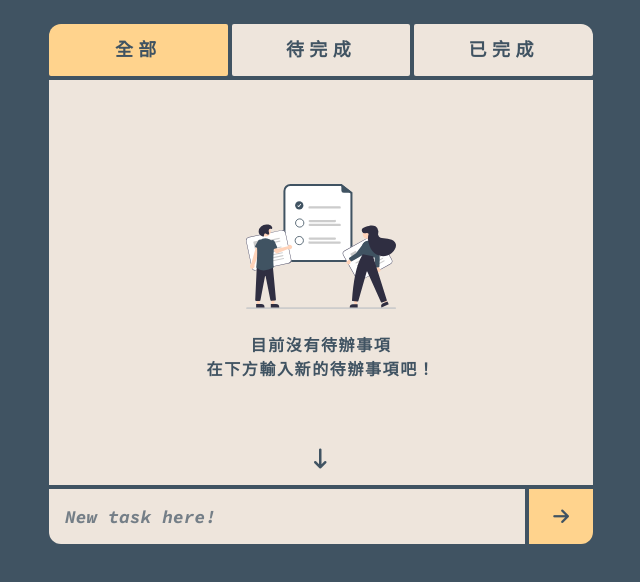
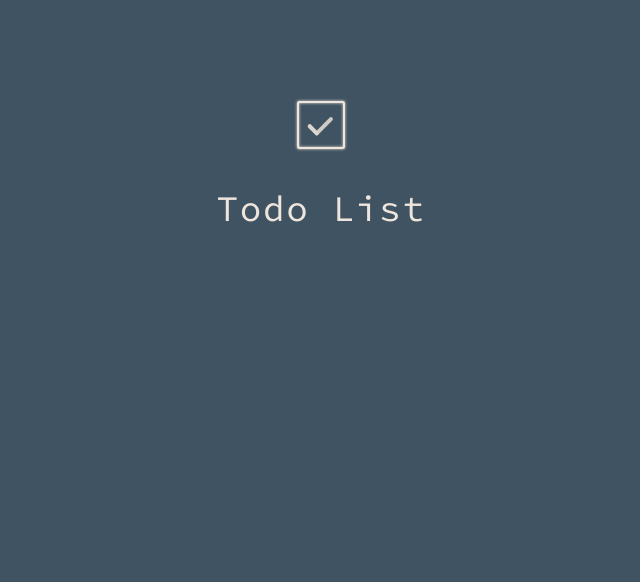
Before and after one commit to crecpz/TodoList-V2-Tailwind, a website: page index.html in a window 1280 px wide. Shown: the part 160-742 px from the top of the page, without its empty margins (319-959 px from the left). Drawn offline with Linux system fonts and the light colour scheme.

Commit message:
1.完成跳出通知的樣式 2.修正內建動畫無法使用的問題

```diff
--- a/index.html
+++ b/index.html
@@ -30,11 +30,7 @@
 
 <body class="relative h-[100vh] font-main-font bg-primary text-secondary tracking-widest">
 
-    <!--    codepen loader 參考
-            https://codepen.io/frontendjoe/pen/eYGYPaw?editors=1000
-    -->
-
-    <!-- <div id="loader"
+    <div id="loader"
         class="absolute left-0 top-0 z-50 flex flex-col justify-center items-center w-full h-full bg-primary">
         <div class="relative w-12 h-12 mb-10 border-[2.5px] border-secondary rounded-sm animate-box-appear">
             <div class="absolute -top-[3px] w-full h-full rotate-45">
@@ -47,7 +43,7 @@
                 class="inline-block">o</span><span class="inline-block">d</span><span class="inline-block">o</span><span
                 class="inline-block">&nbsp;</span><span class="inline-block">L</span><span
                 class="inline-block">i</span><span class="inline-block">s</span><span class="inline-block">t</span></p>
-    </div> -->
+    </div>
 
 
     <!-- content -->
@@ -63,10 +59,9 @@
             <button id="completed" class="status__tab status__tab-completed">已完成</button>
 
             <!-- alert message -->
-            <!-- bg-[#78977e]/80 -->
             <div id="message-wrapper"
-                class="hide absolute top-0 left-0 z-10 w-full bg-[#116046]/60 text-center pt-3 pb-2.5 whitespace-nowrap text-secondary cursor-pointer select-none shadow-xl transition-[opacity,transform,visibility] duration-500">
-                <div class="absolute -top-1 left-0 w-full h-1 bg-white"></div>
+                class="hide absolute top-0 left-0 z-10 w-full bg-[#2b2a2a] text-center pt-3 pb-2.5 whitespace-nowrap text-secondary cursor-pointer select-none shadow-xl transition-[opacity,transform,visibility] duration-300">
+                <div class="absolute -top-1 left-0 w-full h-1 bg-[#ffc85a]/90"></div>
                 <i class="fa-regular fa-circle-check text-lg"></i>
                 已成功新增至<span class="text-tertiary">待完成</span>！
             </div>
--- a/main.js
+++ b/main.js
@@ -1,32 +1,34 @@
-/* ------ Table of contents ------
+/*  ------ Table of contents ------
 
 
- */
+
+
+*/
 
 
 
 
 
 // loader
-// const loader = document.querySelector('#loader');
+const loader = document.querySelector('#loader');
 
-// const letterWrapper = document.querySelector('#letter-wrapper');
+const letterWrapper = document.querySelector('#letter-wrapper');
 
-// setTimeout(() => {
-//     [...letterWrapper.children].forEach((letter, index, arr) => {
-//         letter.classList.add('animate-jumping-letter');
-//         if (arr[index + 1]) {
-//             arr[index + 1].style.animationDelay = (index + 1) + '00ms';
-//         };
-//     })
-// }, 1400);
+setTimeout(() => {
+    [...letterWrapper.children].forEach((letter, index, arr) => {
+        letter.classList.add('animate-jumping-letter');
+        if (arr[index + 1]) {
+            arr[index + 1].style.animationDelay = (index + 1) + '00ms';
+        };
+    })
+}, 1400);
 
-// letterWrapper.lastChild.addEventListener('animationend', () => {
-//     loader.classList.add('animate-fade-out');
-//     loader.addEventListener('animationend', () => {
-//         // loader.classList.add('hide');
-//     })
-// }, { once: true })
+letterWrapper.lastChild.addEventListener('animationend', () => {
+    loader.classList.add('animate-fade-out');
+    loader.addEventListener('animationend', () => {
+        // loader.classList.add('hide');
+    })
+}, { once: true })
 
 
 
@@ -35,7 +37,7 @@ const clearBtnWrapper = document.querySelector('#clear-btn-wrapper')
 
 let currentTab = JSON.parse(localStorage.getItem('currentTab')) || 'all';
 
-/* Todo Input */
+// ---------- Todo Input ----------
 
 //  透過'滑鼠點擊addBtn'或'鍵盤按下Enter'來新增todo-item
 const todoInput = document.querySelector('#todo-input')
@@ -73,7 +75,6 @@ todoInput.addEventListener('keyup', e => {
         addNewTodo()
         addBtn.classList.remove('add-btn--active')
     }
-
     clearTextBtn.classList.add('hide');
 })
 
@@ -115,10 +116,6 @@ function addNewTodo() {
 
 const messageWrapper = document.querySelector('#message-wrapper');
 const progressBar = messageWrapper.children[0];
-
-/* 這行暫時寫的 用完務必刪除 */
-addBtn.addEventListener('click', showSuccessAddedMsg)
-
 
 function showSuccessAddedMsg() {
     if (currentTab === 'completed') {
--- a/tailwind.config.js
+++ b/tailwind.config.js
@@ -11,7 +11,6 @@ module.exports = {
         secondary: '#eee5dc',
         tertiary: '#ffd38d',
         'tertiary-dark': '#ffc85a',
-        // 'tertiary-dark':'#efc881',
       },
 
       screens: {
@@ -103,35 +102,11 @@ module.exports = {
           '100%': {
             'transform': 'translateY(0)'
           },
-          // '70%': {
-          //   top: '130%',
-          // },
-          // '100%': {
-          //   opacity: '1',
-          //   top: 'calc(100% + 4px)',
-          // },
         },
-
-        // 'hide-up': {
-        //   '0%': {
-        //     top: 'calc(100% + 4px)',
-        //     opacity: '1',
-        //   },
-        //   '30%': {
-        //     top: '130%',
-        //   },
-        //   '90%': {
-        //     opacity: '1',
-        //   },
-        //   '100%': {
-        //     top: '0',
-        //     opacity: '0',
-        //   },
-        // },
 
         'progress': {
           '0%': {
-            'opacity': '0',
+            width: '100%',
           },
           '100%': {
             width: '0%',
@@ -200,8 +175,6 @@ module.exports = {
           },
         },
       },
-    },
-
       animation: {
         'fade-in': 'fade-in 700ms forwards',
         'fade-out': 'fade-out 1000ms ease forwards',
@@ -211,8 +184,8 @@ module.exports = {
         'hide-down': 'hide-down 350ms ease-in forwards',
         'popdown': 'popdown 200ms ease-out forwards',
         'hide-up': 'hide-up 350ms ease-in-out forwards',
-      // 提醒: progress延遲幾秒取決於整個通知條由上而下需要花費多少時間
-      'progress': 'progress 2s linear forwards 500ms',
+        // 提醒: progress延遲秒數乃是取決於整個通知條由上而下的transition-duration，盡量在transition-duration結束後就接著開始播放progress動畫
+        'progress': 'progress 2s linear forwards 300ms',
         'add-item': 'add-item 500ms ease-in-out forwards',
         'remove-item': 'remove-item 500ms ease-in-out forwards',
         'jumping-letter': 'jumping-letter 500ms ease-out',
@@ -222,6 +195,8 @@ module.exports = {
       },
     },
 
+  },
+
   plugins: [],
 
 }
```
Also changed, not shown: css/style.css. Lines whose indentation alone changed are shown as unchanged.
